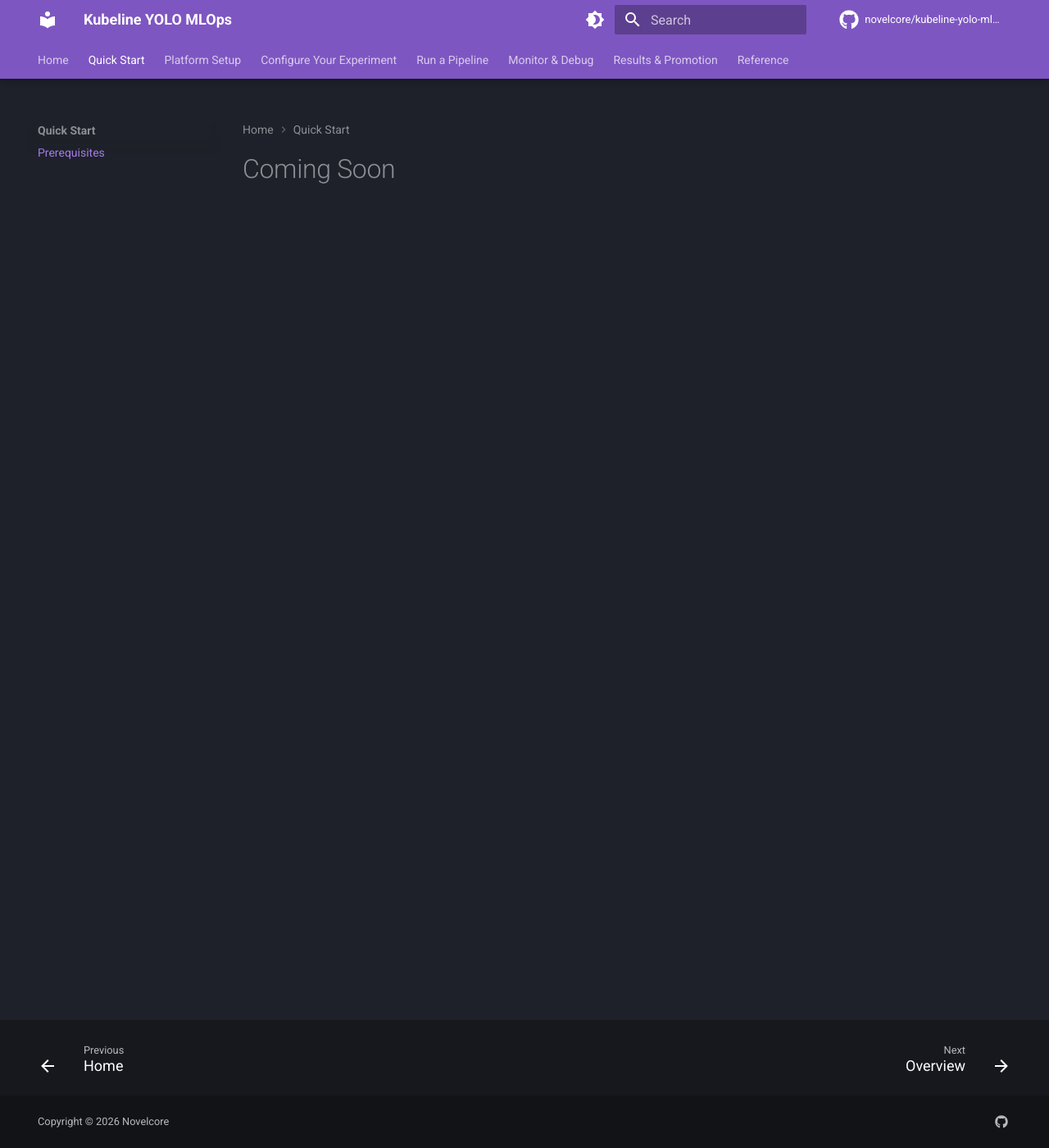
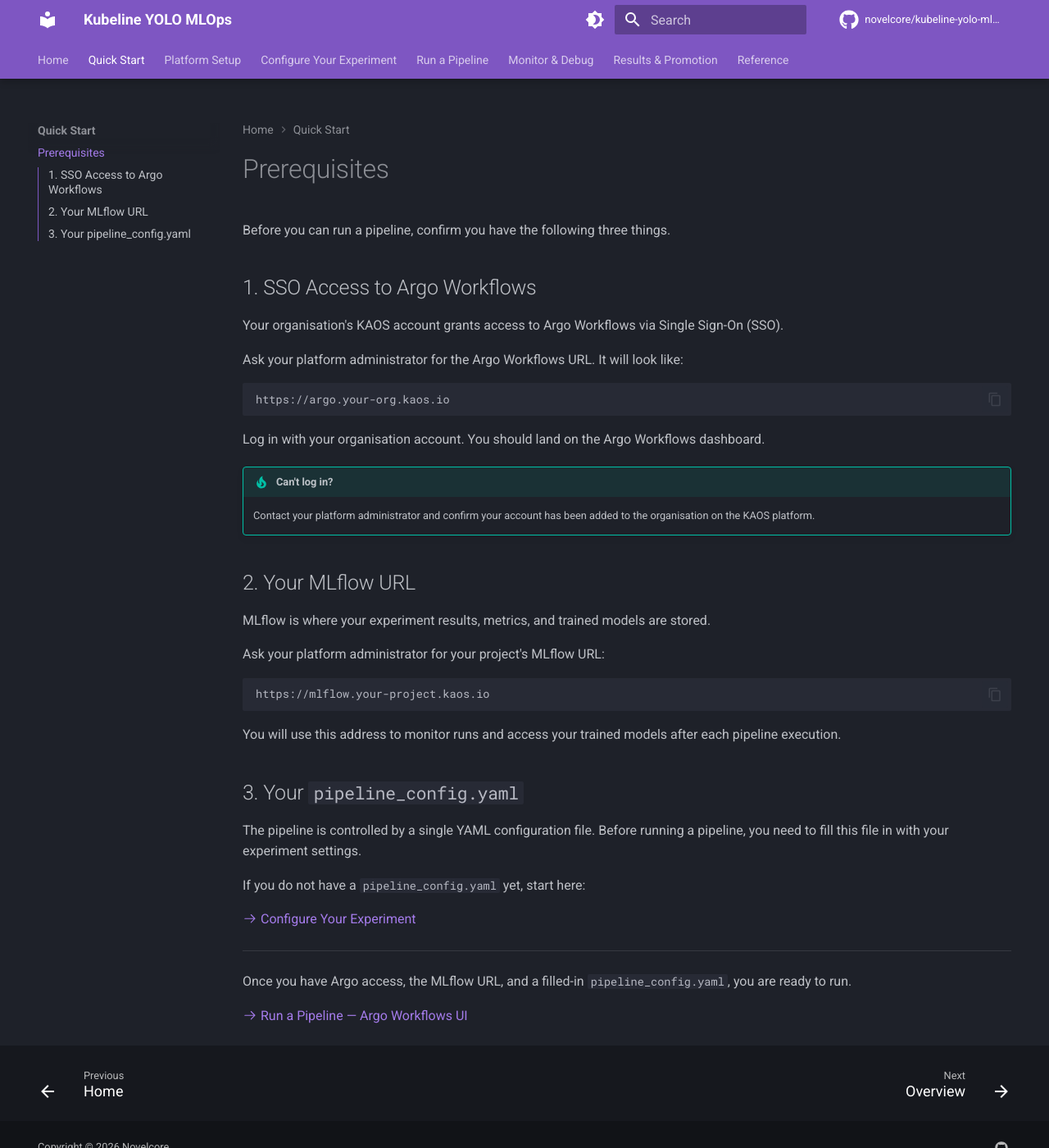
Before and after one commit to novelcore/kubeline-yolo-mlops, an MkDocs documentation site: the page built from .docs/quick-start/prerequisites.md, in a window 1280 px wide and 1400 px high. Shown: the whole window at 82% size. Built offline with MkDocs 1.6.1 and Material for MkDocs 9.7.7, drawn with Linux system fonts in a browser that asks for light colours; comment, search, counter and statistics services are not loaded.

Commit message:
docs: add Quick Start prerequisites page

````diff
--- a/.docs/quick-start/prerequisites.md
+++ b/.docs/quick-start/prerequisites.md
@@ -1 +1,44 @@
-# Coming Soon
+# Prerequisites
+
+Before you can run a pipeline, confirm you have the following three things.
+
+## 1. SSO Access to Argo Workflows
+
+Your organisation's KAOS account grants access to Argo Workflows via Single Sign-On (SSO).
+
+Ask your platform administrator for the Argo Workflows URL. It will look like:
+
+```
+https://argo.your-org.kaos.io
+```
+
+Log in with your organisation account. You should land on the Argo Workflows dashboard.
+
+!!! tip "Can't log in?"
+    Contact your platform administrator and confirm your account has been added to the organisation on the KAOS platform.
+
+## 2. Your MLflow URL
+
+MLflow is where your experiment results, metrics, and trained models are stored.
+
+Ask your platform administrator for your project's MLflow URL:
+
+```
+https://mlflow.your-project.kaos.io
+```
+
+You will use this address to monitor runs and access your trained models after each pipeline execution.
+
+## 3. Your `pipeline_config.yaml`
+
+The pipeline is controlled by a single YAML configuration file. Before running a pipeline, you need to fill this file in with your experiment settings.
+
+If you do not have a `pipeline_config.yaml` yet, start here:
+
+[:octicons-arrow-right-24: Configure Your Experiment](../configure/index.md)
+
+---
+
+Once you have Argo access, the MLflow URL, and a filled-in `pipeline_config.yaml`, you are ready to run.
+
+[:octicons-arrow-right-24: Run a Pipeline — Argo Workflows UI](../run/argo-ui.md)
````
